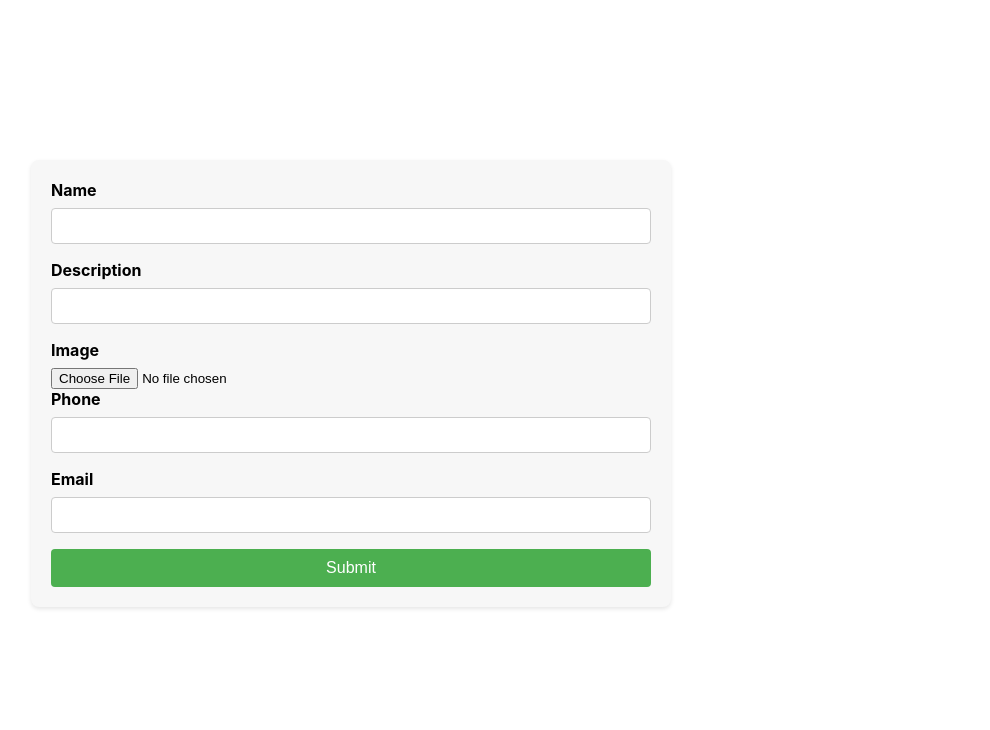
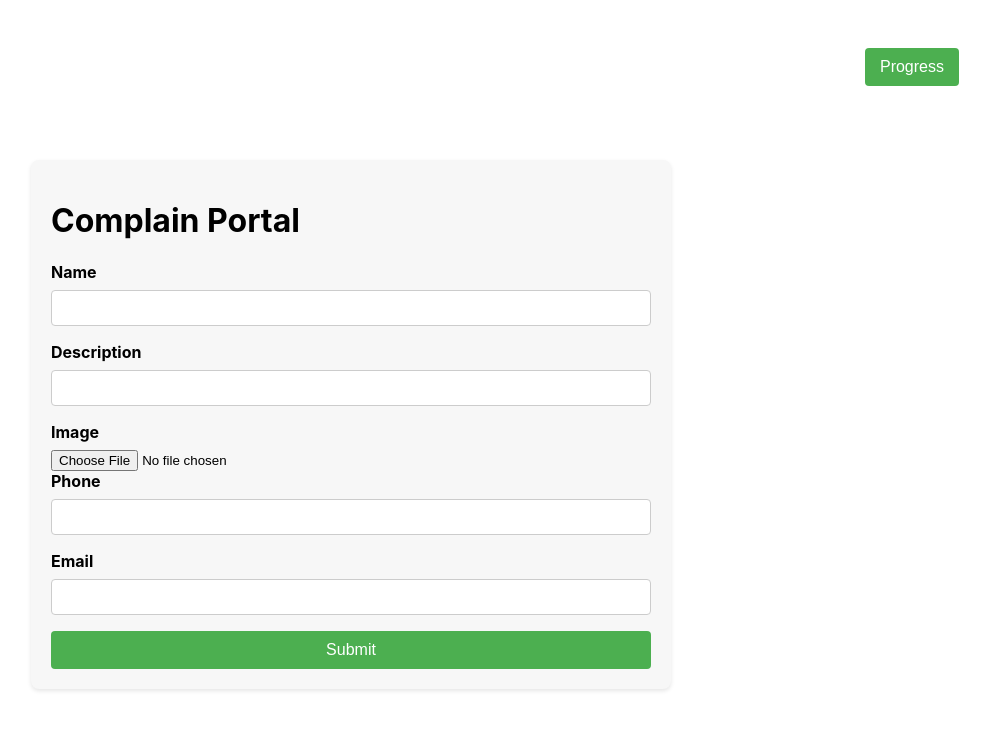
Before and after one commit to Prince-Sharma002/complain-frontend, a React (Create React App) app: page / in a window 1280 px wide. Shown: the top 730 px of the page, without its empty margins (289-1279 px from the left). Built offline with nearby package versions, Linux system fonts and the light colour scheme; no server answers.

Commit message:
Update ComplainPortal.jsx

```diff
--- a/src/components/ComplainPortal.jsx
+++ b/src/components/ComplainPortal.jsx
@@ -1,6 +1,7 @@
 import React, { useState , useEffect } from 'react';
 import '../styles/userComplain.css';
 import axios from 'axios';
+import { NavLink } from 'react-router-dom';
 
 const ComplainPortal = () => {
   const [userComplain, setUserComplain] = useState({
@@ -80,7 +81,7 @@ const ComplainPortal = () => {
 
     if (!response.ok) {
         // Handle non-2xx HTTP responses
-        alert( "Complain Registered successful" );
+        alert( "Comaplain Submitted Successfully" );
         return;
     }
 
@@ -95,12 +96,13 @@ const ComplainPortal = () => {
   };
 
 
-
-
-
   return (
     <div className="container">
+        <button style={{ position: "absolute", right: "2rem", top: "3rem" }}>
 
+          <NavLink style={{ color: "white", textDecoration: "none" }} to={"/progress"}>Progress</NavLink>
+        </button>
+      <h1> Complain Portal </h1>
       <form onSubmit={submithandler}>
         <label htmlFor="username">Name</label>
         <input
```
